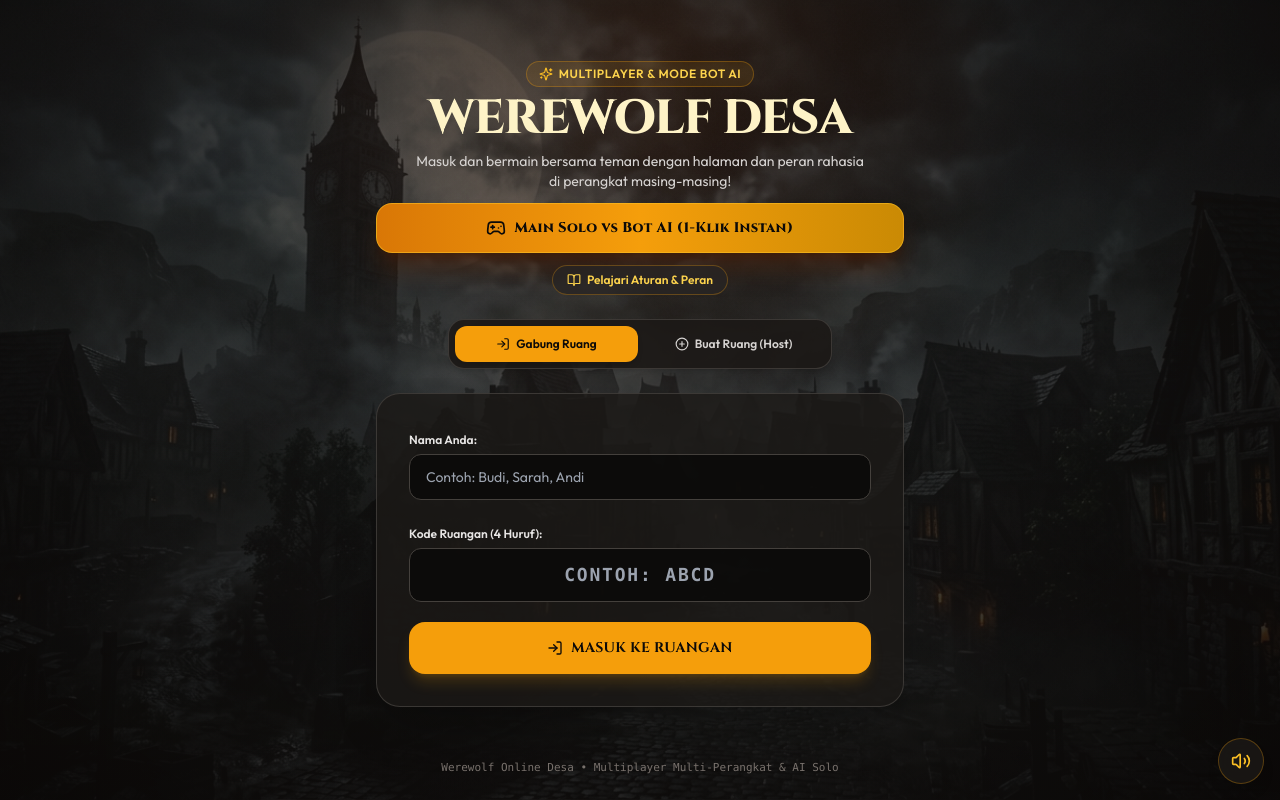
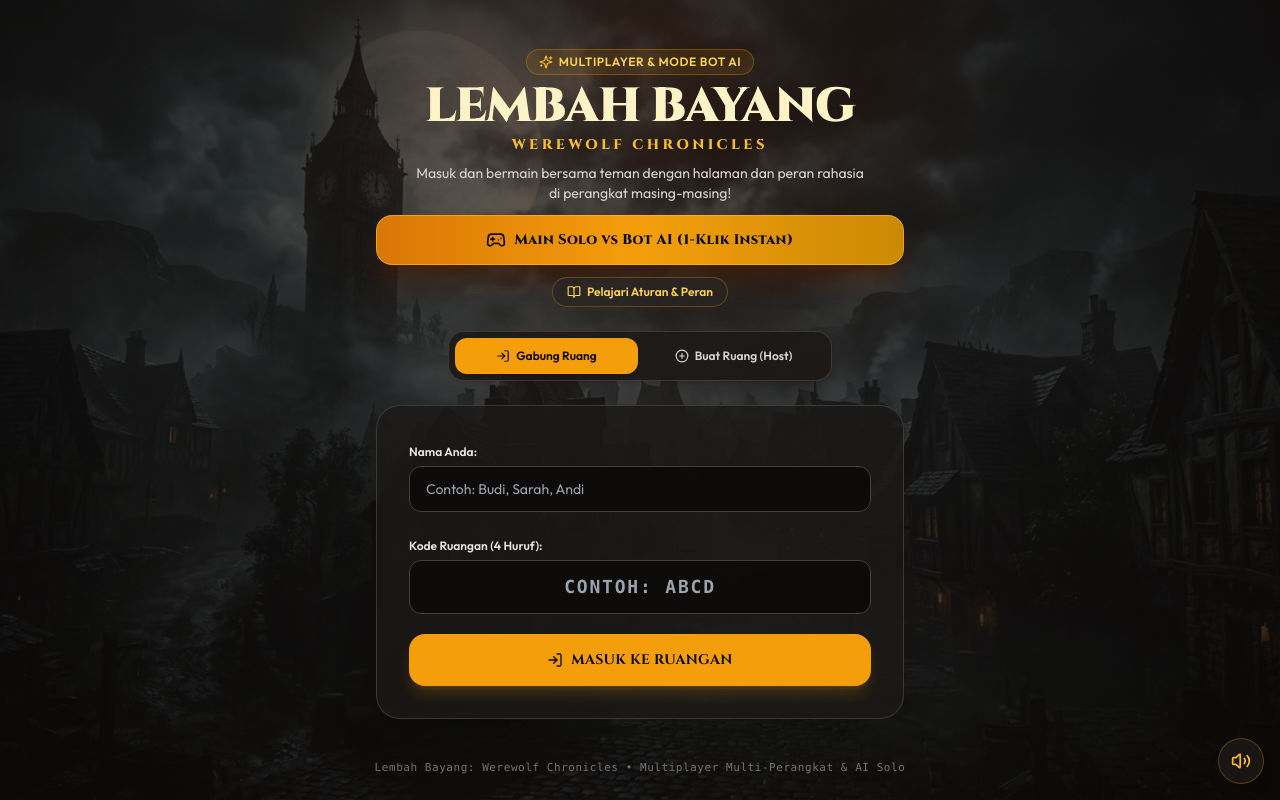
Before and after one commit to growhaleystudio-create/warewolf, a Next.js app: page / in a window 1280 px wide. Built offline with nearby package versions, Linux system fonts and the light colour scheme.

Commit message:
feat: rebrand application title to Lembah Bayang: Werewolf Chronicles

```diff
--- a/app/layout.tsx
+++ b/app/layout.tsx
@@ -15,11 +15,11 @@ const outfit = Outfit({
 });
 
 export const metadata: Metadata = {
-  title: "Werewolf Desa — Companion & Auto-Moderator Papan Permainan",
+  title: "Lembah Bayang: Werewolf Chronicles — Web Game & Companion",
   description:
-    "Aplikasi moderator otomatis permainan kartu Werewolf satu-layar (pass & play) tanpa perlu koneksi internet atau pemain yang berkorban jadi narator.",
-  keywords: ["werewolf", "board game", "auto-moderator", "pass and play", "werewolf indonesia"],
-  authors: [{ name: "Werewolf Team" }],
+    "Game deduksi sosial misteri Werewolf multipemain modern dengan bot AI, kartu ilustrasi gothic tarot, dan moderator otomatis.",
+  keywords: ["lembah bayang", "werewolf chronicles", "werewolf online", "board game indonesia", "auto-moderator"],
+  authors: [{ name: "Lembah Bayang Studio" }],
 };
 
 export const viewport: Viewport = {
--- a/app/page.tsx
+++ b/app/page.tsx
@@ -280,8 +280,8 @@ function WerewolfGameApp() {
       <AudioToggle />
 
       {/* Footer Branding */}
-      <footer className="relative z-10 text-center py-2 text-[11px] text-stone-500 font-mono">
-        Werewolf Online Desa • Multiplayer Multi-Perangkat & AI Solo
+      <footer className="relative z-10 text-center py-2 text-[11px] text-stone-500 font-mono tracking-wider">
+        Lembah Bayang: Werewolf Chronicles • Multiplayer Multi-Perangkat & AI Solo
       </footer>
     </main>
   );
--- a/components/screens/LobbyAuthScreen.tsx
+++ b/components/screens/LobbyAuthScreen.tsx
@@ -288,9 +288,14 @@ export function LobbyAuthScreen({
           <span>Multiplayer & Mode Bot AI</span>
         </div>
 
-        <h1 className="font-serif text-3xl sm:text-5xl font-extrabold text-amber-100 tracking-tight">
-          WEREWOLF DESA
-        </h1>
+        <div className="space-y-1">
+          <h1 className="font-serif text-3xl sm:text-5xl font-black text-amber-100 tracking-tight">
+            LEMBAH BAYANG
+          </h1>
+          <p className="text-amber-400 font-serif text-xs sm:text-sm tracking-[0.25em] uppercase font-extrabold drop-shadow">
+            Werewolf Chronicles
+          </p>
+        </div>
         <p className="text-stone-300 text-xs sm:text-sm max-w-md mx-auto leading-relaxed">
           Masuk dan bermain bersama teman dengan halaman dan peran rahasia di perangkat masing-masing!
         </p>
--- a/components/screens/SetupScreen.tsx
+++ b/components/screens/SetupScreen.tsx
@@ -87,11 +87,16 @@ export function SetupScreen({ onStartGame }: SetupScreenProps) {
         <div className="inline-flex items-center gap-2 px-3 py-1 rounded-full bg-amber-500/10 border border-amber-500/30 text-amber-300 text-xs font-semibold uppercase tracking-wider">
           <Sparkles className="w-3.5 h-3.5" /> Auto-Moderator Papan Permainan
         </div>
-        <h1 className="font-serif text-3xl sm:text-5xl font-extrabold text-amber-100 tracking-wide">
-          WEREWOLF DESA
-        </h1>
-        <p className="text-stone-300 text-sm sm:text-base max-w-lg mx-auto leading-relaxed">
-          Moderator digital satu layar untuk bermain bersama teman. Bagikan layar secara bergiliran tanpa ada pemain yang harus mengalah jadi narator.
+        <div className="space-y-1">
+          <h1 className="font-serif text-3xl sm:text-4xl font-black text-amber-100">
+            LEMBAH BAYANG
+          </h1>
+          <p className="text-xs text-amber-400 font-serif tracking-[0.2em] uppercase font-bold">
+            Werewolf Chronicles
+          </p>
+        </div>
+        <p className="text-stone-300 text-xs sm:text-sm max-w-md mx-auto">
+          Atur jumlah pemain dan aktifkan peran khusus untuk petualangan malam ini!
         </p>
       </div>
 
--- a/components/ui/RoleGuideModal.tsx
+++ b/components/ui/RoleGuideModal.tsx
@@ -92,7 +92,7 @@ export function RoleGuideModal({ isOpen, onClose }: RoleGuideModalProps) {
           <div className="flex items-center gap-2 text-amber-300">
             <BookOpen className="w-5 h-5 text-amber-400" />
             <h3 className="font-serif font-bold text-base sm:text-lg text-stone-100">
-              Ensiklopedia & Panduan Peran Werewolf
+              Ensiklopedia & Panduan Peran — Lembah Bayang
             </h3>
           </div>
           <button
```
